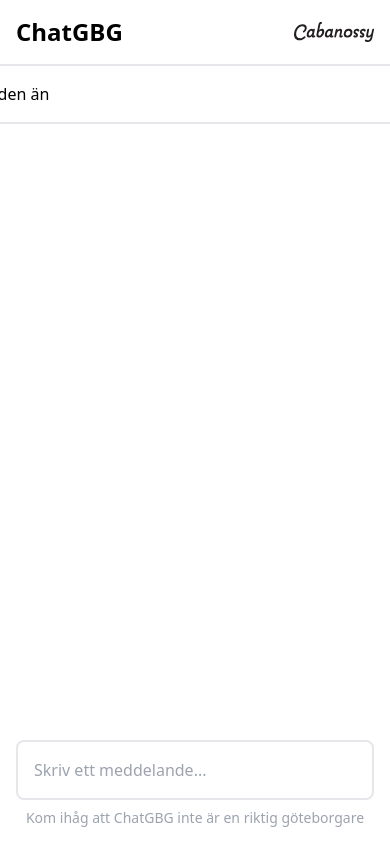
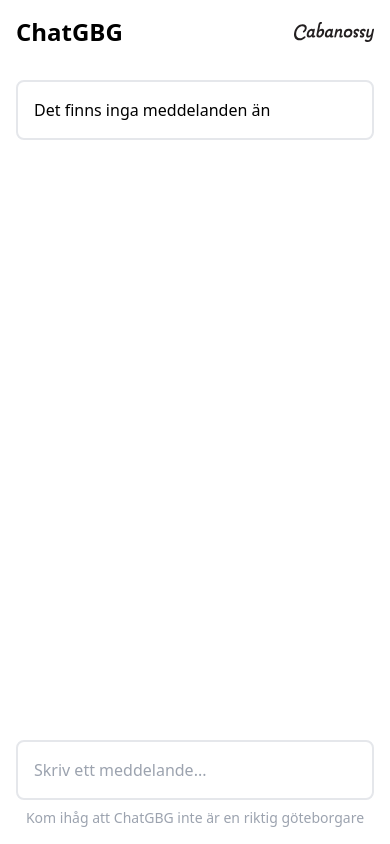
Before and after one commit to insulationman/chatgbg, a React (Vite) app: page / in a window 390 px wide. Built offline with nearby package versions, Linux system fonts and the light colour scheme.

Commit message:
Layout changed to fix mobile

```diff
--- a/src/ConversationArea.tsx
+++ b/src/ConversationArea.tsx
@@ -9,7 +9,8 @@ const ConversationArea = (props: ConversationAreaProps) => {
   const { messages } = props;
 
   return (
-    <div className="w-full flex flex-col-reverse items-center overflow-scroll">
+    <div className="w-full flex flex-col-reverse overflow-x-scroll p-4">
+      <div className="flex w-full justify-center">
         <div className="w-[50rem] shrink">
           {messages.map((message, index) => (
             <MessageBox
@@ -21,6 +22,7 @@ const ConversationArea = (props: ConversationAreaProps) => {
           {messages.length === 0 && <ConversationPlaceHolder />}
         </div>
       </div>
+    </div>
   );
 };
 
```
Lines whose indentation alone changed are shown as unchanged.
